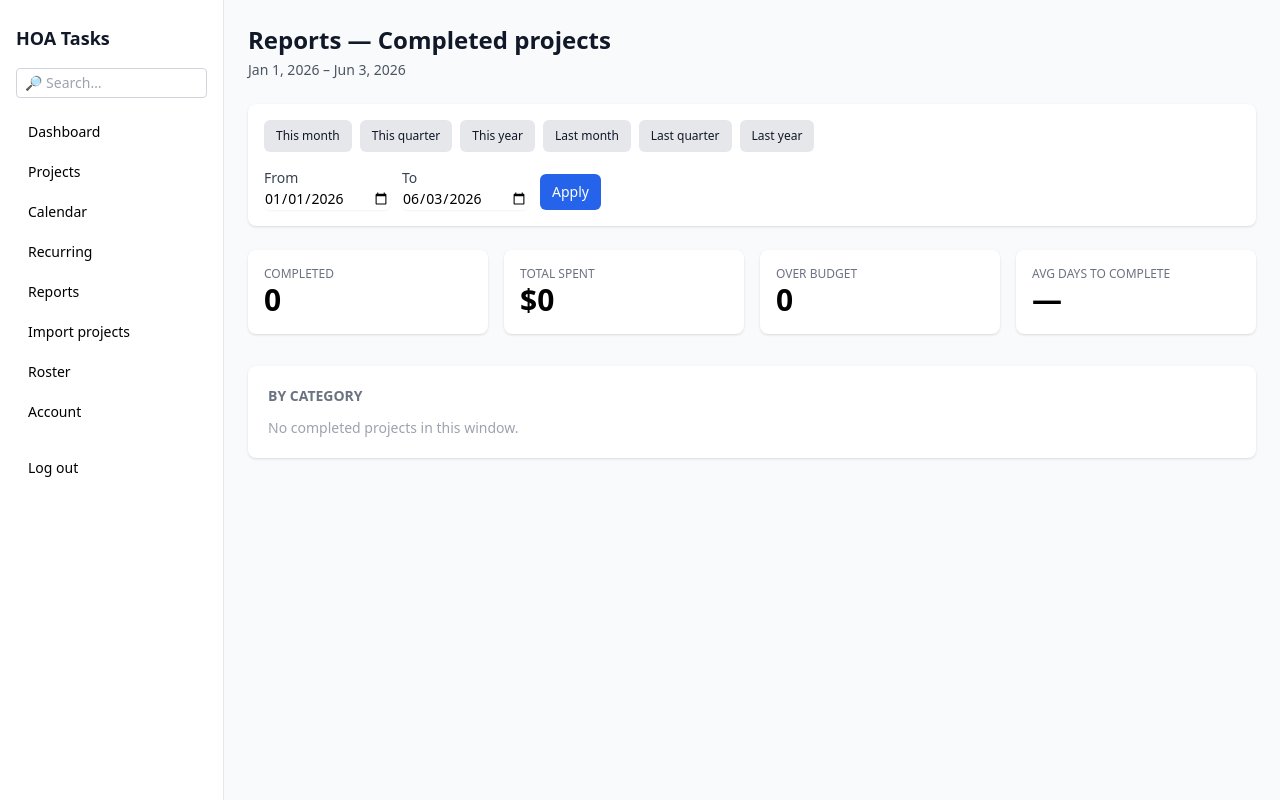
After one commit to baranmcl/HOA-Task-Manager, a Django app: page /projects/report/ in a window 1280 px wide. The commit adds this page. Run offline with Django 5.2, Linux system fonts and the light colour scheme; the visitor is signed in with stand-in values (Sample User, id 1); data comes from the database, SQL or seed files in the repository; data that the repository does not hold is empty; style sheets or scripts are compiled from the project's sources.

Commit message:
feat(reports): completion report page with date presets and category breakdown
/projects/report/ surfaces four headline tiles (completed count, total
actual spend, over-budget count, avg days to complete) plus a sorted
per-category breakdown table. Free-date-range inputs with six preset
links (this month/quarter/year, last month/quarter/year) generate
bookmarkable URLs. Invalid dates fall back to the current-year default.
Sidebar gets a 'Reports' entry between Recurring and Import projects.

Co-Authored-By: Claude Opus 4.7 <noreply@anthropic.com>

```diff
--- a/apps/projects/urls.py
+++ b/apps/projects/urls.py
@@ -17,6 +17,7 @@ urlpatterns = [
     path("calendar/", views.calendar_view, name="calendar"),
     path("calendar/<int:year>/<int:month>/", views.calendar_view, name="calendar_at"),
     path("search/", views.search_view, name="search"),
+    path("report/", views.report_view, name="report"),
     path("import/", views.import_form, name="import_form"),
     path("import/confirm/", views.import_confirm, name="import_confirm"),
     path("import/template/", views.import_template, name="import_template"),
--- a/apps/projects/views/__init__.py
+++ b/apps/projects/views/__init__.py
@@ -43,4 +43,5 @@ from .recurring import recurring_create as recurring_create
 from .recurring import recurring_edit as recurring_edit
 from .recurring import recurring_list as recurring_list
 from .recurring import recurring_toggle as recurring_toggle
+from .report import report_view as report_view
 from .search import search_view as search_view
--- /dev/null
+++ b/apps/projects/views/report.py
@@ -0,0 +1,76 @@
+"""Completion report view.
+
+Free-date-range with preset query strings. Defaults to current calendar
+year (Jan 1 -> today).
+"""
+import datetime as dt
+
+from django.contrib.auth.decorators import login_required
+from django.shortcuts import render
+
+from ..services.reports import compute_completion_report
+
+
+def _default_window():
+    today = dt.date.today()
+    return dt.date(today.year, 1, 1), today
+
+
+def _parse_iso(raw):
+    if not raw:
+        return None
+    try:
+        return dt.date.fromisoformat(raw)
+    except ValueError:
+        return None
+
+
+def _presets(today):
+    first_of_month = today.replace(day=1)
+    last_of_prev_month = first_of_month - dt.timedelta(days=1)
+    first_of_prev_month = last_of_prev_month.replace(day=1)
+
+    q_start_month = ((today.month - 1) // 3) * 3 + 1
+    q_start = dt.date(today.year, q_start_month, 1)
+
+    if q_start_month == 1:
+        prev_q_year, prev_q_start_month = today.year - 1, 10
+    else:
+        prev_q_year, prev_q_start_month = today.year, q_start_month - 3
+    prev_q_start = dt.date(prev_q_year, prev_q_start_month, 1)
+    prev_q_end = q_start - dt.timedelta(days=1)
+
+    year_start = dt.date(today.year, 1, 1)
+    last_year_start = dt.date(today.year - 1, 1, 1)
+    last_year_end = dt.date(today.year - 1, 12, 31)
+
+    return [
+        ("This month", first_of_month, today),
+        ("This quarter", q_start, today),
+        ("This year", year_start, today),
+        ("Last month", first_of_prev_month, last_of_prev_month),
+        ("Last quarter", prev_q_start, prev_q_end),
+        ("Last year", last_year_start, last_year_end),
+    ]
+
+
+@login_required
+def report_view(request):
+    default_from, default_to = _default_window()
+    from_date = _parse_iso(request.GET.get("from")) or default_from
+    to_date = _parse_iso(request.GET.get("to")) or default_to
+
+    report = compute_completion_report(from_date, to_date)
+
+    today = dt.date.today()
+    presets = [
+        {"label": label, "from": f.isoformat(), "to": t.isoformat()}
+        for (label, f, t) in _presets(today)
+    ]
+
+    return render(request, "projects/report.html", {
+        "report": report,
+        "from_date": from_date,
+        "to_date": to_date,
+        "presets": presets,
+    })
--- a/templates/_sidebar.html
+++ b/templates/_sidebar.html
@@ -10,6 +10,7 @@
     <a href="{% url 'projects:list' %}" class="block px-3 py-2 rounded hover:bg-gray-100">Projects</a>
     <a href="{% url 'projects:calendar' %}" class="block px-3 py-2 rounded hover:bg-gray-100">Calendar</a>
     <a href="{% url 'projects:recurring_list' %}" class="block px-3 py-2 rounded hover:bg-gray-100">Recurring</a>
+    <a href="{% url 'projects:report' %}" class="block px-3 py-2 rounded hover:bg-gray-100">Reports</a>
     <a href="{% url 'projects:import_form' %}" class="block px-3 py-2 rounded hover:bg-gray-100">Import projects</a>
     <a href="{% url 'roster:list' %}" class="block px-3 py-2 rounded hover:bg-gray-100">Roster</a>
     <a href="{% url 'accounts:profile' %}" class="block px-3 py-2 rounded hover:bg-gray-100">Account</a>
--- /dev/null
+++ b/templates/projects/report.html
@@ -0,0 +1,81 @@
+{% extends "base.html" %}
+{% load humanize %}
+{% block title %}Reports — HOA Task Manager{% endblock %}
+{% block content %}
+<div class="mb-6">
+  <h1 class="text-2xl font-semibold text-gray-900">Reports — Completed projects</h1>
+  <p class="text-sm text-gray-600 mt-1">
+    {{ from_date|date:"M j, Y" }} – {{ to_date|date:"M j, Y" }}
+  </p>
+</div>
+
+<form method="get" class="bg-white rounded-lg shadow p-4 mb-6">
+  <div class="flex flex-wrap gap-2 mb-4">
+    {% for p in presets %}
+      <a href="?from={{ p.from }}&to={{ p.to }}" class="btn-secondary text-xs">{{ p.label }}</a>
+    {% endfor %}
+  </div>
+  <div class="flex items-end gap-3 text-sm flex-wrap">
+    <label class="block">
+      <span class="text-gray-700 block">From</span>
+      <input type="date" name="from" value="{{ from_date|date:'Y-m-d' }}" class="input">
+    </label>
+    <label class="block">
+      <span class="text-gray-700 block">To</span>
+      <input type="date" name="to" value="{{ to_date|date:'Y-m-d' }}" class="input">
+    </label>
+    <button type="submit" class="btn-primary">Apply</button>
+  </div>
+</form>
+
+<div class="grid grid-cols-2 md:grid-cols-4 gap-4 mb-8">
+  <div class="bg-white rounded-lg shadow p-4">
+    <div class="text-xs uppercase text-gray-500">Completed</div>
+    <div class="text-3xl font-semibold">{{ report.summary.completed }}</div>
+  </div>
+  <div class="bg-white rounded-lg shadow p-4">
+    <div class="text-xs uppercase text-gray-500">Total spent</div>
+    <div class="text-3xl font-semibold">${{ report.summary.total_spent|floatformat:0|intcomma }}</div>
+  </div>
+  <div class="bg-white rounded-lg shadow p-4">
+    <div class="text-xs uppercase text-gray-500">Over budget</div>
+    <div class="text-3xl font-semibold {% if report.summary.over_budget %}text-red-700{% endif %}">
+      {{ report.summary.over_budget }}
+    </div>
+  </div>
+  <div class="bg-white rounded-lg shadow p-4">
+    <div class="text-xs uppercase text-gray-500">Avg days to complete</div>
+    <div class="text-3xl font-semibold">
+      {% if report.summary.avg_days_to_complete is None %}—{% else %}{{ report.summary.avg_days_to_complete }}{% endif %}
+    </div>
+  </div>
+</div>
+
+<section class="bg-white rounded-lg shadow p-5">
+  <h2 class="text-sm font-semibold text-gray-500 uppercase mb-3">By category</h2>
+  {% if report.by_category %}
+    <table class="w-full text-sm">
+      <thead class="text-xs uppercase text-gray-500 border-b border-gray-100">
+        <tr>
+          <th class="py-2 text-left">Category</th>
+          <th class="py-2 text-right">Count</th>
+          <th class="py-2 text-right">Total spent</th>
+          <th class="py-2 text-right">Avg cost</th>
+        </tr>
+      </thead>
+      <tbody class="divide-y divide-gray-100">
+        {% for row in report.by_category %}
+          <tr>
+            <td class="py-2">{{ row.name }}</td>
+            <td class="py-2 text-right">{{ row.count }}</td>
+            <td class="py-2 text-right">${{ row.total_spent|floatformat:0|intcomma }}</td>
+            <td class="py-2 text-right">${{ row.avg_cost|floatformat:0|intcomma }}</td>
+          </tr>
+        {% endfor %}
+      </tbody>
+    </table>
+  {% else %}
+    <p class="text-gray-400 text-sm">No completed projects in this window.</p>
+  {% endif %}
+</section>
+{% endblock %}
```
Also changed, not shown: apps/projects/tests/test_views_report.py (added, +101 -0 lines).
